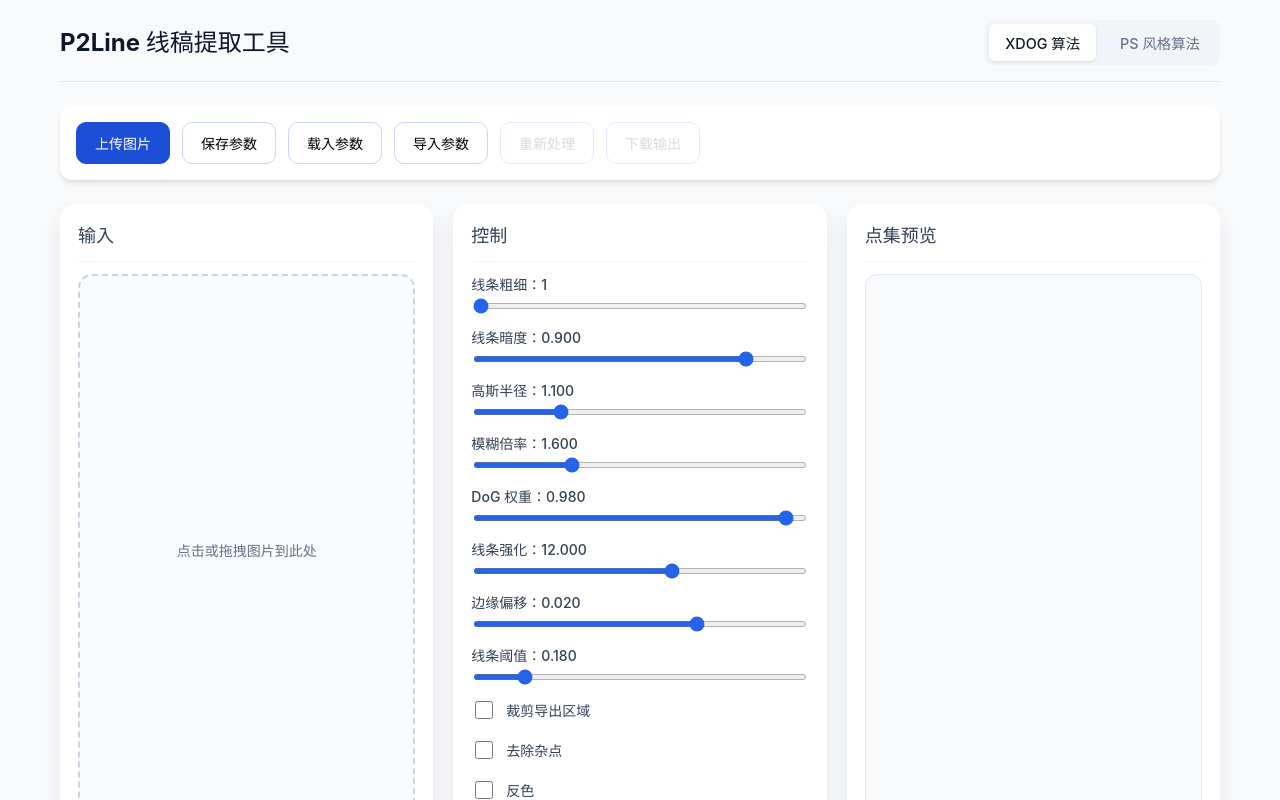
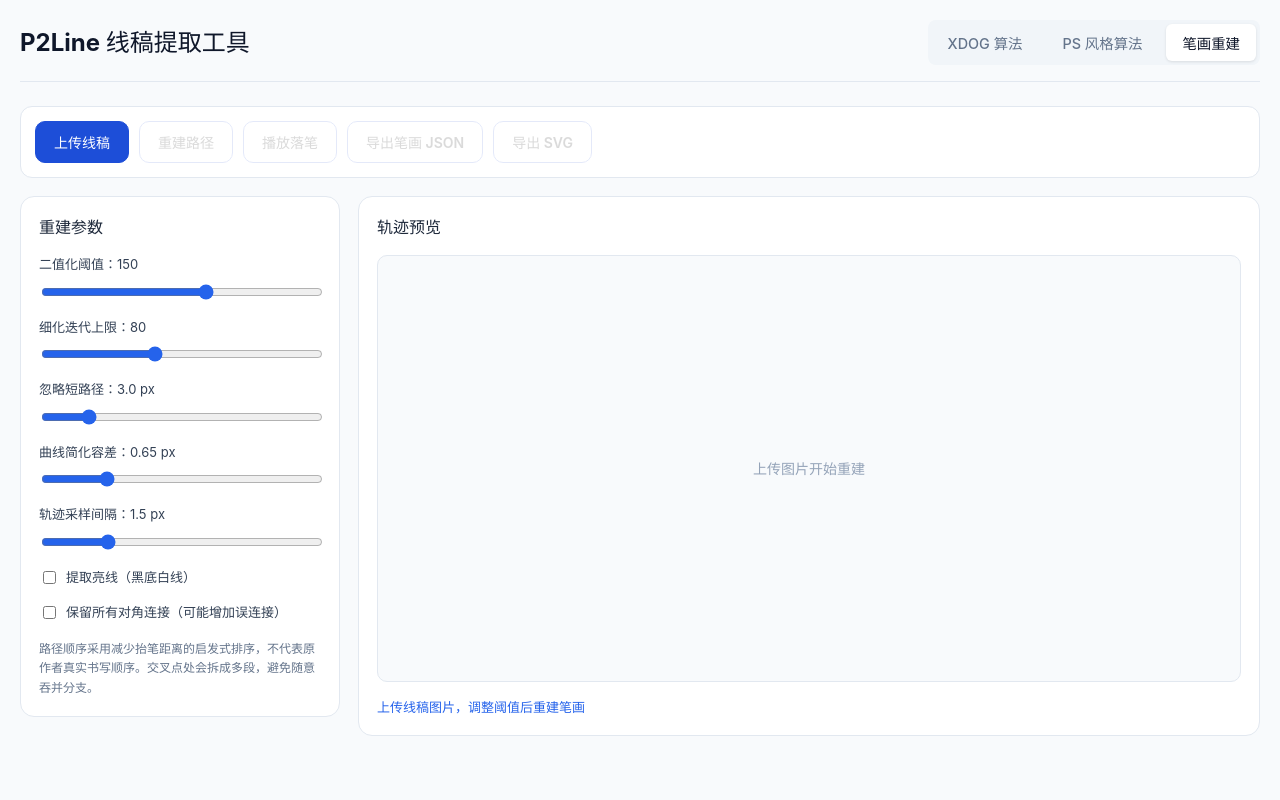
Before and after one commit to luoy-oss/p2line, a Vue app: page / in a window 1280 px wide. Shown: the top 800 px of the page. Built offline with nearby package versions, Linux system fonts and the light colour scheme.

Commit message:
feat: expose stroke reconstruction workspace in app navigation

```diff
--- a/src/App.vue
+++ b/src/App.vue
@@ -2,98 +2,37 @@
 import { ref } from 'vue'
 import XdogExtractor from './components/XdogExtractor.vue'
 import PsLineExtractor from './components/PsLineExtractor.vue'
+import StrokeReconstruction from './components/StrokeReconstruction.vue'
 
-const activeTab = ref<'xdog' | 'ps'>('xdog')
+const activeTab = ref<'xdog' | 'ps' | 'strokes'>('strokes')
 </script>
 
 <template>
   <div class="app-container">
     <header class="app-header">
-      <div class="title">
-        <h1>P2Line 线稿提取工具</h1>
-      </div>
+      <div class="title"><h1>P2Line 线稿提取工具</h1></div>
       <nav class="tabs">
-        <button
-          class="tab-btn"
-          :class="{ active: activeTab === 'xdog' }"
-          @click="activeTab = 'xdog'"
-        >
-          XDOG 算法
-        </button>
-        <button
-          class="tab-btn"
-          :class="{ active: activeTab === 'ps' }"
-          @click="activeTab = 'ps'"
-        >
-          PS 风格算法
-        </button>
+        <button class="tab-btn" :class="{ active: activeTab === 'xdog' }" @click="activeTab = 'xdog'">XDOG 算法</button>
+        <button class="tab-btn" :class="{ active: activeTab === 'ps' }" @click="activeTab = 'ps'">PS 风格算法</button>
+        <button class="tab-btn" :class="{ active: activeTab === 'strokes' }" @click="activeTab = 'strokes'">笔画重建</button>
       </nav>
     </header>
-
     <main class="app-content">
       <KeepAlive>
-        <component :is="activeTab === 'xdog' ? XdogExtractor : PsLineExtractor" />
+        <component :is="activeTab === 'xdog' ? XdogExtractor : activeTab === 'ps' ? PsLineExtractor : StrokeReconstruction" />
       </KeepAlive>
     </main>
   </div>
 </template>
 
 <style scoped>
-.app-container {
-  max-width: 1200px;
-  margin: 0 auto;
-  padding: 20px;
-  font-family: 'Inter', system-ui, -apple-system, sans-serif;
-}
-
-.app-header {
-  display: flex;
-  justify-content: space-between;
-  align-items: center;
-  margin-bottom: 24px;
-  padding-bottom: 16px;
-  border-bottom: 1px solid #e2e8f0;
-}
-
-.title h1 {
-  font-size: 1.5rem;
-  font-weight: 700;
-  color: #0f172a;
-  margin: 0;
-}
-
-.tabs {
-  display: flex;
-  gap: 8px;
-  background: #f1f5f9;
-  padding: 4px;
-  border-radius: 8px;
-}
-
-.tab-btn {
-  border: none;
-  background: transparent;
-  padding: 8px 16px;
-  border-radius: 6px;
-  font-size: 0.9rem;
-  font-weight: 500;
-  color: #64748b;
-  cursor: pointer;
-  transition: all 0.2s ease;
-}
-
-.tab-btn:hover {
-  color: #0f172a;
-  background: rgba(255, 255, 255, 0.5);
-}
-
-.tab-btn.active {
-  background: #ffffff;
-  color: #0f172a;
-  box-shadow: 0 1px 3px rgba(0, 0, 0, 0.1);
-}
-
-.app-content {
-  min-height: 600px;
-}
+.app-container { max-width: 1400px; margin: 0 auto; padding: 20px; font-family: 'Inter', system-ui, -apple-system, sans-serif; }
+.app-header { display: flex; justify-content: space-between; align-items: center; flex-wrap: wrap; gap: 16px; margin-bottom: 24px; padding-bottom: 16px; border-bottom: 1px solid #e2e8f0; }
+.title h1 { font-size: 1.5rem; font-weight: 700; color: #0f172a; margin: 0; }
+.tabs { display: flex; flex-wrap: wrap; gap: 8px; background: #f1f5f9; padding: 4px; border-radius: 8px; }
+.tab-btn { border: none; background: transparent; padding: 8px 16px; border-radius: 6px; font-size: 0.9rem; font-weight: 500; color: #64748b; cursor: pointer; transition: all 0.2s ease; }
+.tab-btn:hover { color: #0f172a; background: rgba(255, 255, 255, 0.5); }
+.tab-btn.active { background: #fff; color: #0f172a; box-shadow: 0 1px 3px rgba(0, 0, 0, 0.1); }
+.app-content { min-height: 600px; }
+@media (max-width: 760px) { .app-container { padding: 12px; } .app-header { align-items: flex-start; flex-direction: column; } }
 </style>
```
